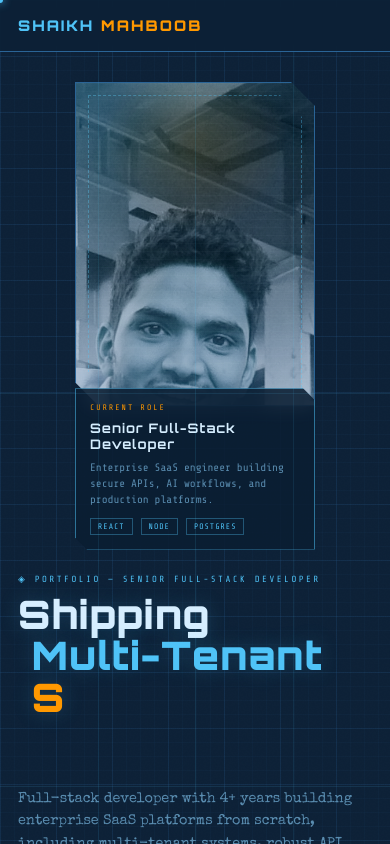
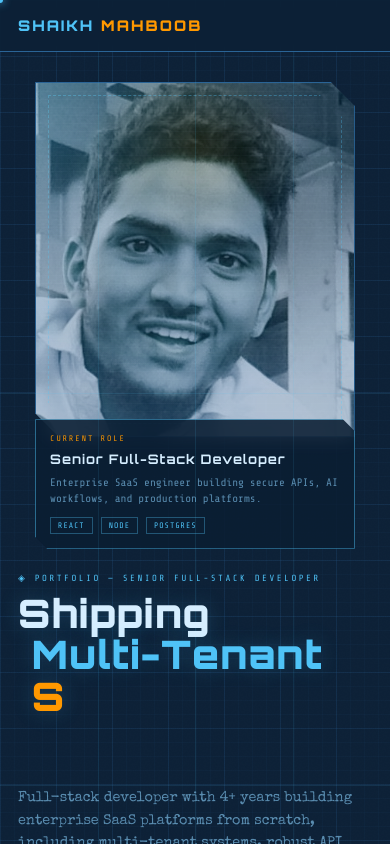
Before and after one commit to shaikhm357/portfolio-website, a React (Vite) app: page / in a window 390 px wide. Shown: the top 844 px of the page. Built offline with nearby package versions, Linux system fonts and the light colour scheme.

Commit message:
addd hook for getting the form details

```diff
--- a/src/App.css
+++ b/src/App.css
@@ -239,7 +239,7 @@ body::before {
 }
 
 .hero-image-shell {
-  width: min(100%, 390px);
+  width: min(100%, 460px);
   aspect-ratio: 3.7 / 5;
   border: 1px solid var(--line);
   background:
@@ -309,7 +309,7 @@ body::before {
   left: auto;
   right: auto;
   bottom: auto;
-  width: min(100%, 390px);
+  width: min(100%, 460px);
   margin: 0;
   padding: 18px;
   border: 1px solid rgba(79,195,247,.52);
@@ -398,7 +398,7 @@ body::before {
   }
 
   .hero-image-shell {
-    width: min(100%, 340px);
+    width: min(100%, 460px);
   }
 
   .band-section {
@@ -494,8 +494,8 @@ body::before {
   }
 
   .hero-image-shell {
-    width: clamp(210px, 70vw, 290px);
-    aspect-ratio: 3.7 / 5;
+    width: clamp(280px, 88vw, 420px);
+    aspect-ratio: 4.5 / 5;
     border-radius: 0;
     clip-path: polygon(0 0, calc(100% - 24px) 0, 100% 24px, 100% 100%, 24px 100%, 0 calc(100% - 24px));
   }
@@ -509,7 +509,7 @@ body::before {
     left: auto;
     right: auto;
     bottom: auto;
-    width: clamp(210px, 70vw, 290px);
+    width: clamp(280px, 88vw, 420px);
     margin: 0;
     padding: 14px;
     clip-path: polygon(0 0, calc(100% - 12px) 0, 100% 12px, 100% 100%, 12px 100%, 0 calc(100% - 12px));
@@ -525,17 +525,6 @@ body::before {
 
   .hero-image-shell img {
     object-position: 50% 16%;
-  }
-
-  .hero-profession-card {
-    position: relative;
-    left: auto;
-    right: auto;
-    bottom: auto;
-    width: clamp(210px, 70vw, 290px);
-    margin: 0;
-    padding: 14px;
-    clip-path: polygon(0 0, calc(100% - 12px) 0, 100% 12px, 100% 100%, 12px 100%, 0 calc(100% - 12px));
   }
 
   .hero-card-label {
@@ -625,10 +614,10 @@ body::before {
   }
 
   .hero-image-shell {
-    width: clamp(190px, 68vw, 240px);
+    width: clamp(260px, 82vw, 340px);
   }
 
   .hero-profession-card {
-    width: clamp(190px, 68vw, 240px);
+    width: clamp(260px, 82vw, 340px);
   }
 }
--- a/src/components/sections/Contact.jsx
+++ b/src/components/sections/Contact.jsx
@@ -3,22 +3,39 @@ import Button from "../ui_premitives/Button";
 import { CONTACT_DATA } from "../../constants/portfolio";
 import SectionHeader from "../ui_premitives/SectionHeader";
 
+const WEBHOOK_URL = "https://hook.eu1.make.com/51bcjc32db5o6t5mm3bilzozf3e8st3x";
+
 const Contact = () => {
   const [form, setForm] = useState({ name: "", email: "", message: "" });
   const [sent, setSent] = useState(false);
+  const [error, setError] = useState(false);
+  const [submitting, setSubmitting] = useState(false);
 
   const handleChange = useCallback((e) => {
     setForm((prev) => ({ ...prev, [e.target.name]: e.target.value }));
   }, []);
 
   const handleSubmit = useCallback(
-    (e) => {
+    async (e) => {
       e.preventDefault();
-      // TODO: wire up your form service (EmailJS, Formspree, etc.)
-      console.log("Form submitted:", form);
-      setSent(true);
-      setForm({ name: "", email: "", message: "" });
-      setTimeout(() => setSent(false), 4000);
+      setSubmitting(true);
+      setError(false);
+      try {
+        const response = await fetch(WEBHOOK_URL, {
+          method: "POST",
+          headers: { "Content-Type": "application/json" },
+          body: JSON.stringify(form),
+        });
+        if (!response.ok) throw new Error("Failed to send");
+        setSent(true);
+        setForm({ name: "", email: "", message: "" });
+        setTimeout(() => setSent(false), 4000);
+      } catch {
+        setError(true);
+        setTimeout(() => setError(false), 4000);
+      } finally {
+        setSubmitting(false);
+      }
     },
     [form]
   );
@@ -145,8 +162,9 @@ const Contact = () => {
             type="submit"
             variant="primary"
             style={{ alignSelf: "flex-start" }}
+            disabled={submitting}
           >
-            {sent ? "Transmitted ✓" : "Transmit Message →"}
+            {submitting ? "Transmitting..." : sent ? "Transmitted ✓" : error ? "Failed — Retry →" : "Transmit Message →"}
           </Button>
         </form>
 
--- a/src/components/sections/Hero.jsx
+++ b/src/components/sections/Hero.jsx
@@ -3,6 +3,7 @@ import { CONTACT_DATA, HERO_DATA } from "../../constants/portfolio";
 import Tag from "../ui_premitives/Tag";
 import Button from "../ui_premitives/Button";
 import heroImage from "../../assets/h1.jpg";
+import mobileHeroImage from "../../assets/mobile-view-profile.jpg";
 
 const Hero = () => {
   const [headlineIndex, setHeadlineIndex] = useState(0);
@@ -230,7 +231,10 @@ const Hero = () => {
         }}
       >
         <div className="hero-image-shell">
-          <img src={heroImage} alt="Developer workspace placeholder" />
+          <picture>
+            <source media="(max-width: 768px)" srcSet={mobileHeroImage} />
+            <img src={heroImage} alt="Developer workspace placeholder" />
+          </picture>
           <span className="hero-scanline" />
         </div>
         <div className="hero-profession-card">
```
Also changed, not shown: src/assets/mobile-view-profile.jpg (added).
